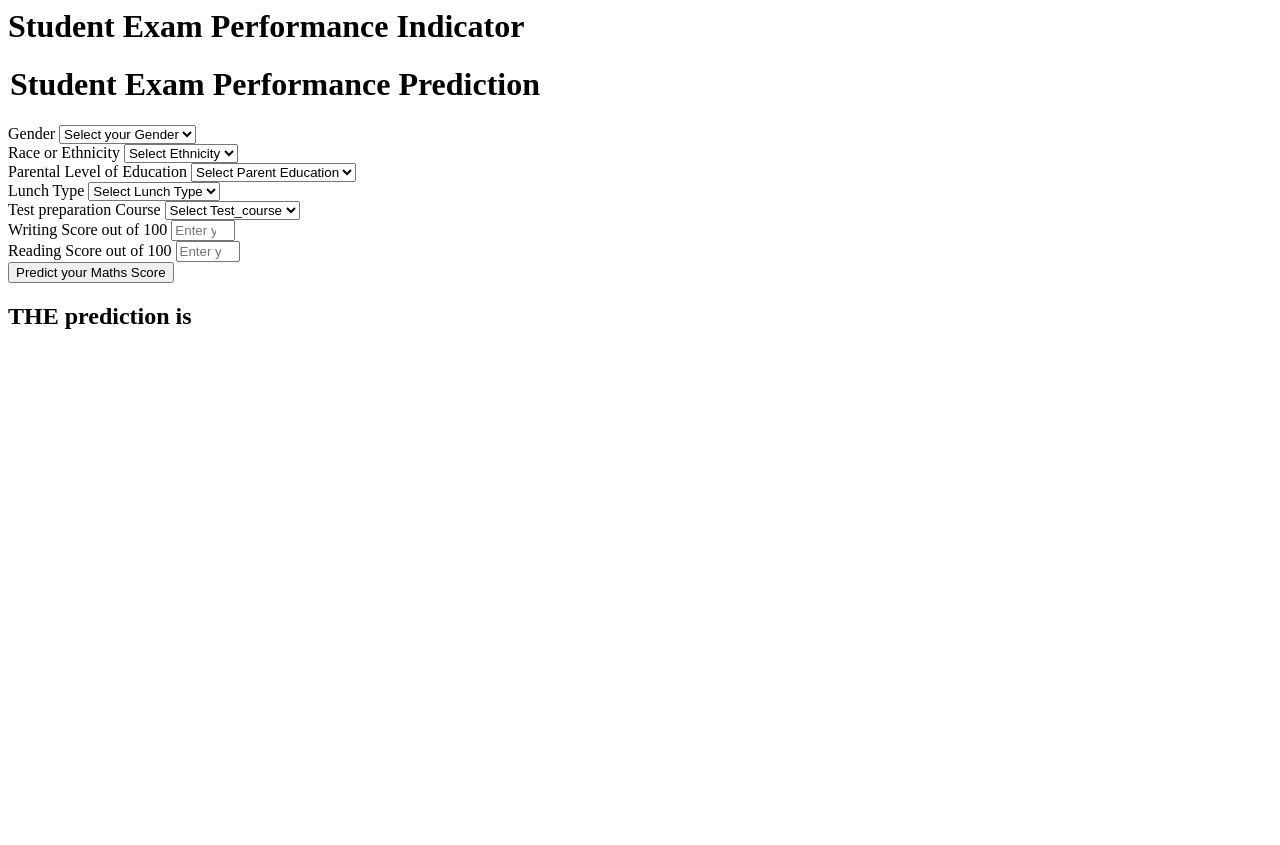
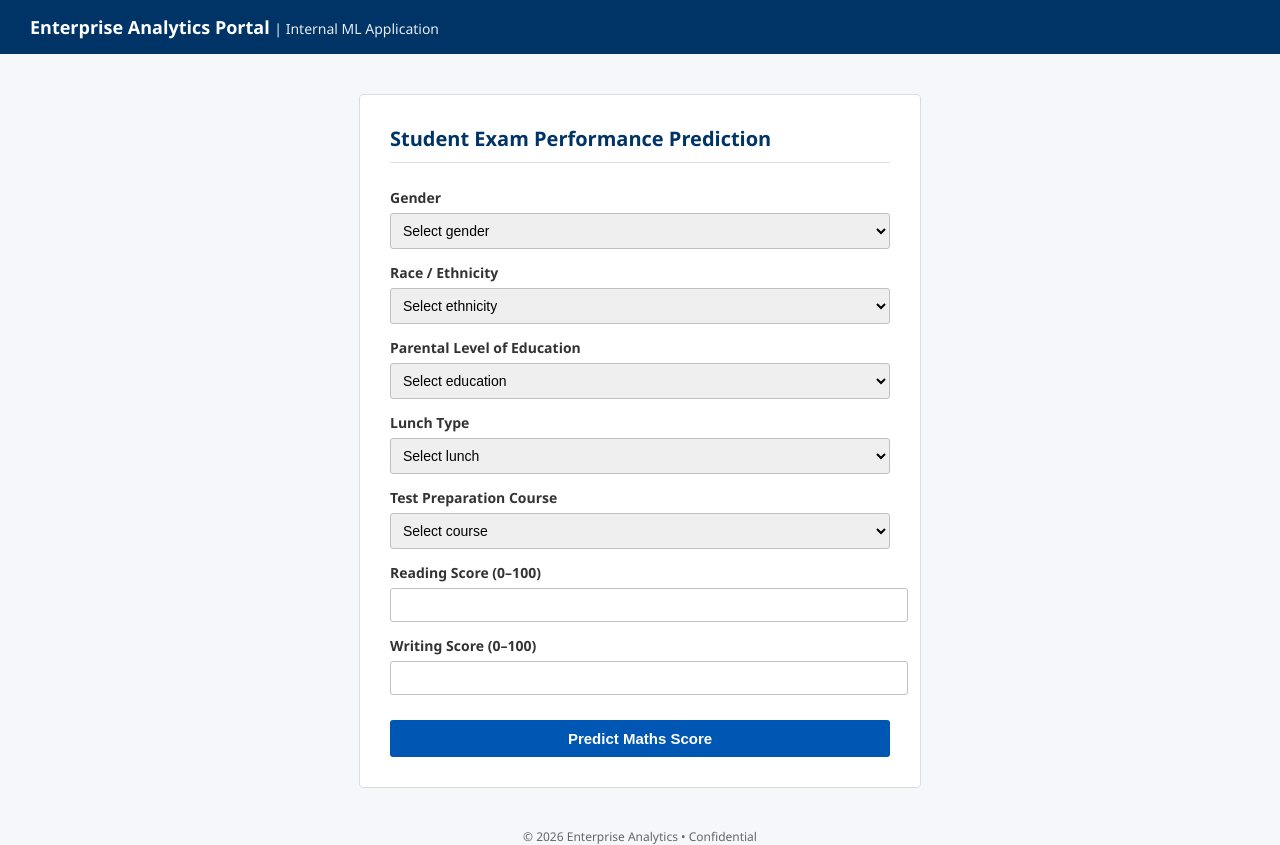
Before and after one commit to vasumylapalli22/mlproject, a Flask app: page /predictdata in a window 1280 px wide. Before the commit the page ends 329 px from the top, so only its background shows below. Run offline with Flask 3, Linux system fonts and the light colour scheme.

Commit message:
Home page

```diff
--- a/templates/home.html
+++ b/templates/home.html
@@ -1,111 +1,183 @@
-<html>
+<!DOCTYPE html>
+<html lang="en">
+<head>
+    <meta charset="UTF-8">
+    <title>Student Performance Predictor</title>
+
+    <style>
+        body {
+            margin: 0;
+            font-family: "Segoe UI", Arial, sans-serif;
+            background-color: #f5f7fa;
+            color: #333;
+        }
+
+        /* Header */
+        .header {
+            background-color: #003366;
+            padding: 15px 30px;
+            color: #ffffff;
+            font-size: 18px;
+            font-weight: 600;
+        }
+
+        .header span {
+            font-size: 14px;
+            font-weight: normal;
+            opacity: 0.9;
+        }
+
+        /* Main container */
+        .container {
+            max-width: 500px;
+            margin: 40px auto;
+            background: #ffffff;
+            padding: 30px;
+            border: 1px solid #dcdcdc;
+            border-radius: 4px;
+        }
+
+        h2 {
+            margin-top: 0;
+            margin-bottom: 25px;
+            font-size: 20px;
+            color: #003366;
+            border-bottom: 1px solid #e0e0e0;
+            padding-bottom: 10px;
+        }
+
+        label {
+            font-weight: 600;
+            margin-top: 14px;
+            display: block;
+            font-size: 14px;
+        }
+
+        select, input {
+            width: 100%;
+            padding: 8px;
+            margin-top: 6px;
+            border-radius: 3px;
+            border: 1px solid #c0c0c0;
+            font-size: 14px;
+        }
+
+        select:focus, input:focus {
+            outline: none;
+            border-color: #0056b3;
+        }
+
+        .btn {
+            margin-top: 25px;
+            width: 100%;
+            padding: 10px;
+            background-color: #0056b3;
+            color: #ffffff;
+            border: none;
+            border-radius: 3px;
+            font-size: 15px;
+            font-weight: 600;
+            cursor: pointer;
+        }
+
+        .btn:hover {
+            background-color: #004494;
+        }
+
+        .result {
+            margin-top: 25px;
+            padding: 12px;
+            background-color: #f0f6ff;
+            border: 1px solid #cfe0ff;
+            color: #003366;
+            font-size: 15px;
+            text-align: center;
+            font-weight: 600;
+        }
+
+        /* Footer */
+        .footer {
+            text-align: center;
+            margin-top: 30px;
+            font-size: 12px;
+            color: #666;
+        }
+    </style>
+</head>
+
 <body>
-    <div class="login">
-       <h1>Student Exam Performance Indicator</h1>
 
-       <form action="{{ url_for('predict_datapoint')}}" method="post">
-        <h1>
-            <legend>Student Exam Performance Prediction</legend>
-        </h1>
-        <div class="mb-3">
-            <label class="form-label">Gender</label>
-            <select class="form-control" name="gender" placeholder="Enter you Gender" required>
-                <option class="placeholder" selected disabled value="">Select your Gender</option>
-                <option value="male">
-                    Male
-                </option>
-                <option value="female">
-                    Female
-                </option>
-            </select>
-        </div>
-        <div class="mb-3">
-            <label class="form-label">Race or Ethnicity</label>
-            <select class="form-control" name="ethnicity" placeholder="Enter you ethnicity" required>
-                <option class="placeholder" selected disabled value="">Select Ethnicity</option>
-                <option value="group A">
-                    Group A
-                </option>
-                <option value="group B">
-                    Group B
-                </option>
-                <option value="group C">
-                    Group C
-                </option>
-                <option value="group D">
-                    Group D
-                </option>
-                <option value="group E">
-                    Group E
-                </option>
-            </select>
-        </div>
-        <div class="mb-3">
-            <label class="form-label">Parental Level of Education</label>
-            <select class="form-control" name="parental_level_of_education"
-                placeholder="Enter you Parent Education" required>
-                <option class="placeholder" selected disabled value="">Select Parent Education</option>
-                <option value="associate's degree">
-                    associate's degree
-                </option>
-                <option value="bachelor's degree">
-                    bachelor's degree
-                </option>
-                <option value="high school">
-                    high school
-                </option>
-                <option value="master's degree">
-                    master's degree
-                </option>
-                <option value="some college">
-                    some college
-                </option>
-                <option value="some high school">
-                    some high school
-                </option>
-            </select>
-        </div>
-        <div class="mb-3">
-            <label class="form-label">Lunch Type</label>
-            <select class="form-control" name="lunch" placeholder="Enter you Lunch" required>
-                <option class="placeholder" selected disabled value="">Select Lunch Type</option>
-                <option value="free/reduced">
-                    free/reduced
-                </option>
-                <option value="standard">
-                    standard
-                </option>
-            </select>
-        </div>
-        <div class="mb-3">
-            <label class="form-label">Test preparation Course</label>
-            <select class="form-control" name="test_preparation_course" placeholder="Enter you Course"
-                required>
-                <option class="placeholder" selected disabled value="">Select Test_course</option>
-                <option value="none">
-                    None
-                </option>
-                <option value="completed">
-                    Completed
-                </option>
-            </select>
-        </div>
-        <div class="mb-3">
-            <label class="form-label">Writing Score out of 100</label>
-            <input class="form-control" type="number" name="reading_score"
-                placeholder="Enter your Reading score" min='0' max='100' />
-        </div>
-        <div class="mb-3">
-            <label class="form-label">Reading Score out of 100</label>
-            <input class="form-control" type="number" name="writing_score"
-                placeholder="Enter your Reading Score" min='0' max='100' />
-        </div>
-        <div class="mb-3">
-            <input class="btn btn-primary" type="submit" value="Predict your Maths Score" required />
-        </div>
+<div class="header">
+    Enterprise Analytics Portal
+    <span> | Internal ML Application</span>
+</div>
+
+<div class="container">
+    <h2>Student Exam Performance Prediction</h2>
+
+    <form action="{{ url_for('predict_datapoint') }}" method="POST">
+
+        <label>Gender</label>
+        <select name="gender" required>
+            <option value="" disabled selected>Select gender</option>
+            <option value="male">Male</option>
+            <option value="female">Female</option>
+        </select>
+
+        <label>Race / Ethnicity</label>
+        <select name="ethnicity" required>
+            <option value="" disabled selected>Select ethnicity</option>
+            <option value="group A">Group A</option>
+            <option value="group B">Group B</option>
+            <option value="group C">Group C</option>
+            <option value="group D">Group D</option>
+            <option value="group E">Group E</option>
+        </select>
+
+        <label>Parental Level of Education</label>
+        <select name="parental_level_of_education" required>
+            <option value="" disabled selected>Select education</option>
+            <option value="associate's degree">Associate's Degree</option>
+            <option value="bachelor's degree">Bachelor's Degree</option>
+            <option value="high school">High School</option>
+            <option value="master's degree">Master's Degree</option>
+            <option value="some college">Some College</option>
+            <option value="some high school">Some High School</option>
+        </select>
+
+        <label>Lunch Type</label>
+        <select name="lunch" required>
+            <option value="" disabled selected>Select lunch</option>
+            <option value="free/reduced">Free / Reduced</option>
+            <option value="standard">Standard</option>
+        </select>
+
+        <label>Test Preparation Course</label>
+        <select name="test_preparation_course" required>
+            <option value="" disabled selected>Select course</option>
+            <option value="none">None</option>
+            <option value="completed">Completed</option>
+        </select>
+
+        <label>Reading Score (0–100)</label>
+        <input type="number" name="reading_score" min="0" max="100" required>
+
+        <label>Writing Score (0–100)</label>
+        <input type="number" name="writing_score" min="0" max="100" required>
+
+        <button class="btn" type="submit">Predict Maths Score</button>
     </form>
-    <h2>
-       THE  prediction is {{results}}
-    </h2>
-   <body>
+
+    {% if results %}
+    <div class="result">
+        Predicted Maths Score: {{ results }}
+    </div>
+    {% endif %}
+</div>
+
+<div class="footer">
+    © 2026 Enterprise Analytics • Confidential
+</div>
+
+</body>
 </html>
```
